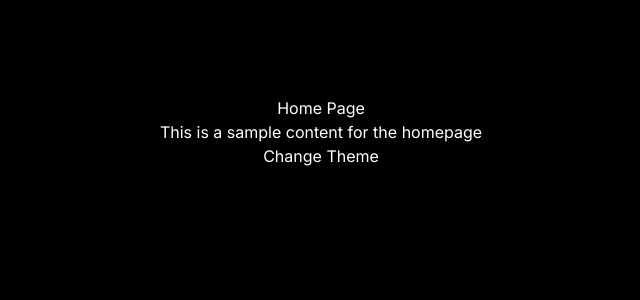
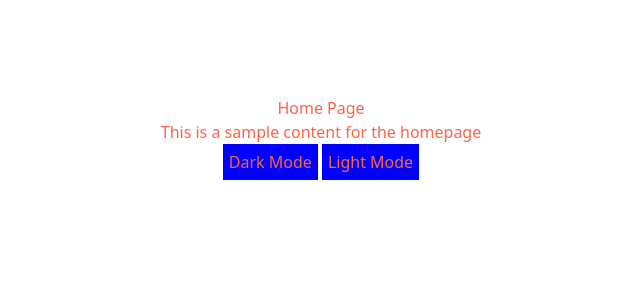
Before and after one commit to sky-lester/nextjs-light-dark-theme, a Next.js app: page / in a window 1280 px wide. Shown: the top 300 px of the page, without its empty margins (319-959 px from the left). Built offline with nearby package versions, Linux system fonts and the light colour scheme.

Commit message:
add simple buttons to switch to light and dark

```diff
--- a/src/app/globals.css
+++ b/src/app/globals.css
@@ -5,11 +5,13 @@
 [data-theme="light"] {
   --bg-color: white;
   --text-color: tomato;
+  --primary: blue;
 }
 
 [data-theme="dark"] {
   --bg-color: black;
   --text-color: white;
+  --primary: green;
 }
 
 body {
@@ -17,8 +19,7 @@ body {
   background: var(--bg-color);
 }
 
-@layer utilities {
-  .text-balance {
-    text-wrap: balance;
-  }
+button {
+  background: var(--primary);
+  padding: 6px;
 }
--- a/src/app/layout.tsx
+++ b/src/app/layout.tsx
@@ -1,14 +1,15 @@
-import type { Metadata } from "next"
-import { Inter } from "next/font/google"
+"use client"
+// import type { Metadata } from "next"
+// import { Inter } from "next/font/google"
 import "./globals.css"
 import { ThemeProvider } from "@/theme-context"
 
-const inter = Inter({ subsets: ["latin"] })
+// const inter = Inter({ subsets: ["latin"] })
 
-export const metadata: Metadata = {
-  title: "Create Next App",
-  description: "Generated by create next app"
-}
+// export const metadata: Metadata = {
+//   title: "Create Next App",
+//   description: "Generated by create next app"
+// }
 
 export default function RootLayout({
   children
@@ -17,7 +18,7 @@ export default function RootLayout({
 }>) {
   return (
     <html lang="en">
-      <body className={inter.className}>
+      <body>
         <ThemeProvider>{children}</ThemeProvider>
       </body>
     </html>
--- a/src/app/page.tsx
+++ b/src/app/page.tsx
@@ -1,14 +1,16 @@
-import { ThemeContext, useTheme } from "@/theme-context"
-import { useContext } from "react"
+"use client"
+import { useTheme } from "@/theme-context"
 
 export default function Home() {
-  const value = useContext(ThemeContext)
-  console.log(value)
+  const { theme, setTheme } = useTheme()
   return (
     <main className="flex flex-col items-center justify-between p-24">
       <h1>Home Page</h1>
       <p>This is a sample content for the homepage</p>
-      <button onClick={() => {}}>Change Theme</button>
+      <div className="" style={{ display: "flex", gap: "4px" }}>
+        <button onClick={() => setTheme("dark")}>Dark Mode</button>
+        <button onClick={() => setTheme("light")}>Light Mode</button>
+      </div>
     </main>
   )
 }
--- a/src/theme-context.tsx
+++ b/src/theme-context.tsx
@@ -1,34 +1,35 @@
 "use client"
 import {
   createContext,
+  Dispatch,
   ReactNode,
+  SetStateAction,
   useContext,
   useEffect,
   useState
 } from "react"
 
-export const ThemeContext = createContext({})
-
-export const useTheme = () => {
-  return useContext(ThemeContext)
+interface ThemeContextProps {
+  theme: string
+  setTheme: Dispatch<SetStateAction<string>>
 }
 
+export const ThemeContext = createContext<ThemeContextProps>({
+  theme: "light"
+} as ThemeContextProps)
+
 export const ThemeProvider = ({ children }: { children: ReactNode }) => {
-  const [isDarkMode, setIsDarkMode] = useState<boolean>(true)
-
-  const toggleTheme = () => {
-    setIsDarkMode((prev) => !prev)
-  }
-
-  const theme = isDarkMode ? "dark" : "light"
+  const [theme, setTheme] = useState<string>("light")
 
   useEffect(() => {
     document.documentElement.setAttribute("data-theme", theme)
-  }, [isDarkMode, theme])
+  }, [theme])
 
   return (
-    <ThemeContext.Provider value={{ theme, toggleTheme }}>
+    <ThemeContext.Provider value={{ theme, setTheme }}>
       {children}
     </ThemeContext.Provider>
   )
 }
+
+export const useTheme = () => useContext(ThemeContext)
```
